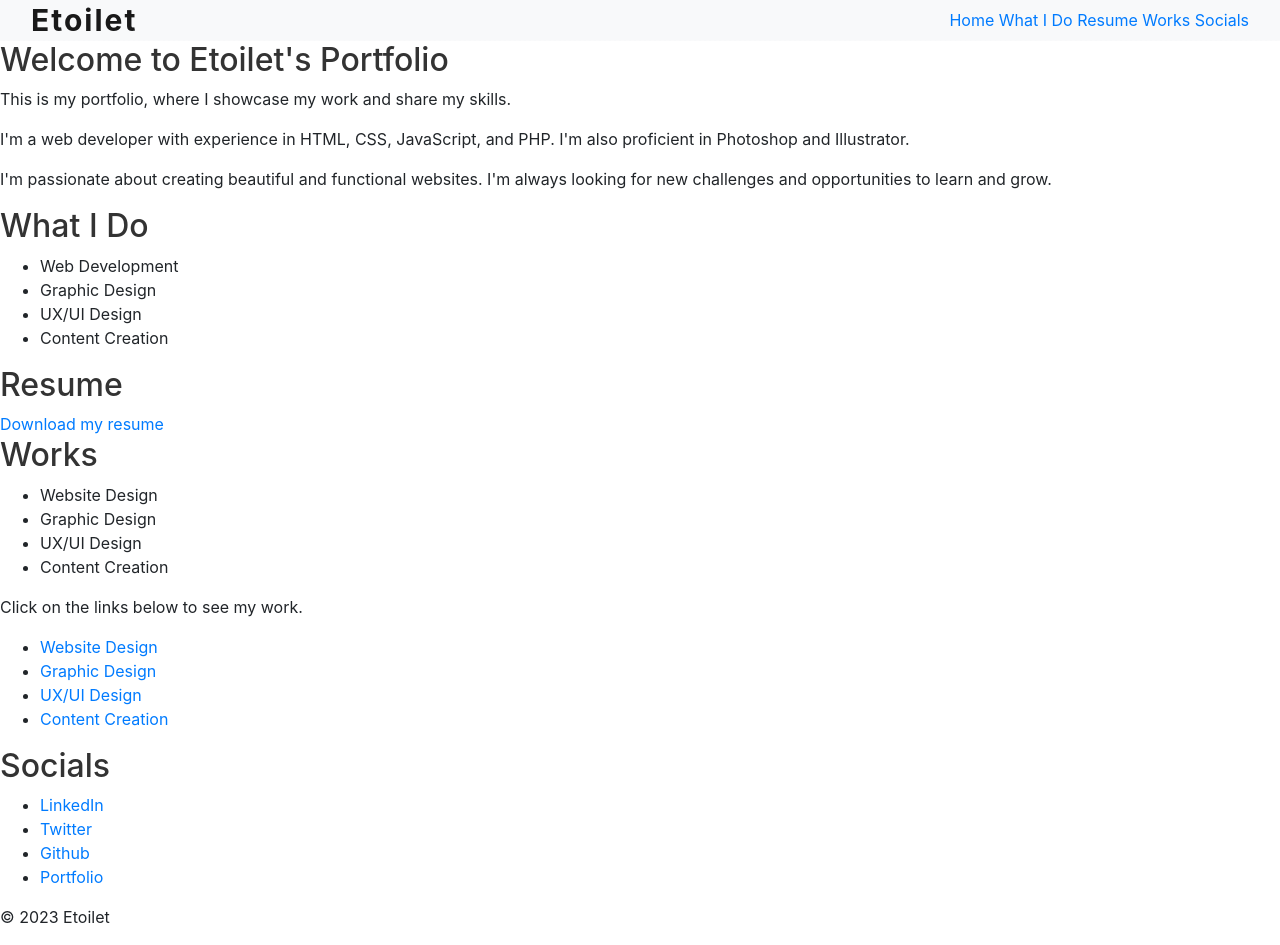
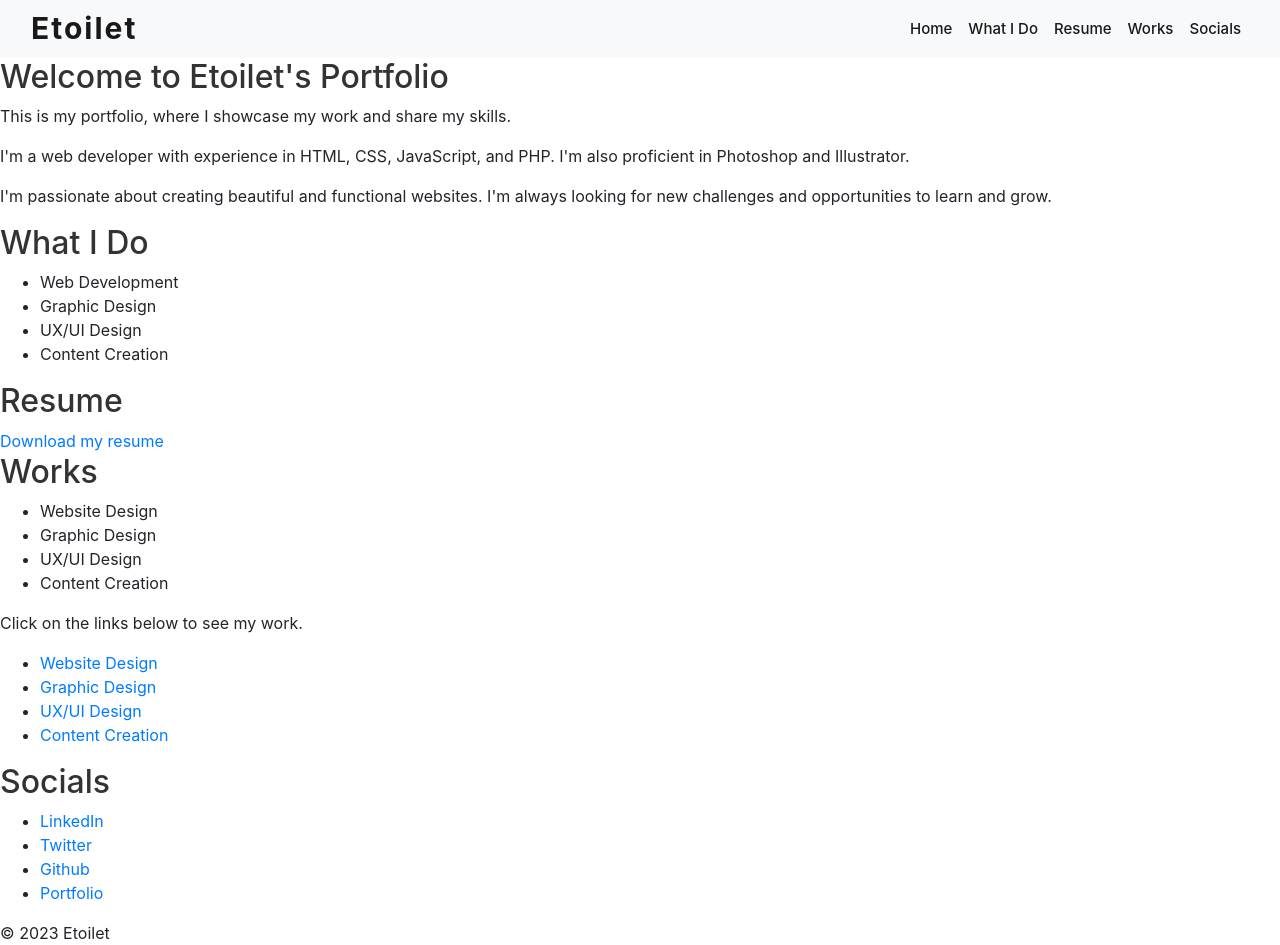
Before and after one commit to EtoileToilet/pofo-test, a website: page index.html in a window 1280 px wide. Drawn offline with nearby package versions, Linux system fonts and the light colour scheme.

Commit message:
reworking navbar

```diff
--- a/index.html
+++ b/index.html
@@ -19,13 +19,13 @@
           <button type="button" class="navbar-toggler" data-toggle="collapse" data-target="#navbarCollapse">
               <span class="navbar-toggler-icon"></span>
           </button>
-    <nav>
-      <a href="#home">Home</a>
-      <a href="#what-i-do">What I Do</a>
-      <a href="#resume">Resume</a>
-      <a href="#works">Works</a>
-      <a href="#socials">Socials</a>
-    </nav>
+          <div class="collapse navbar-collapse justify-content-between" id="navbarCollapse">
+            <div class="navbar-nav ml-auto">
+                <a href="#home" class="nav-item nav-link active">Home</a>
+                <a href="#what-i-do" class="nav-item nav-link active">What I Do</a>
+                <a href="#resume" class="nav-item nav-link active">Resume</a>
+                <a href="#works" class="nav-item nav-link active">Works</a>
+                <a href="#socials" class="nav-item nav-link active">Socials</a>
   </header>
 
   <main>
```
